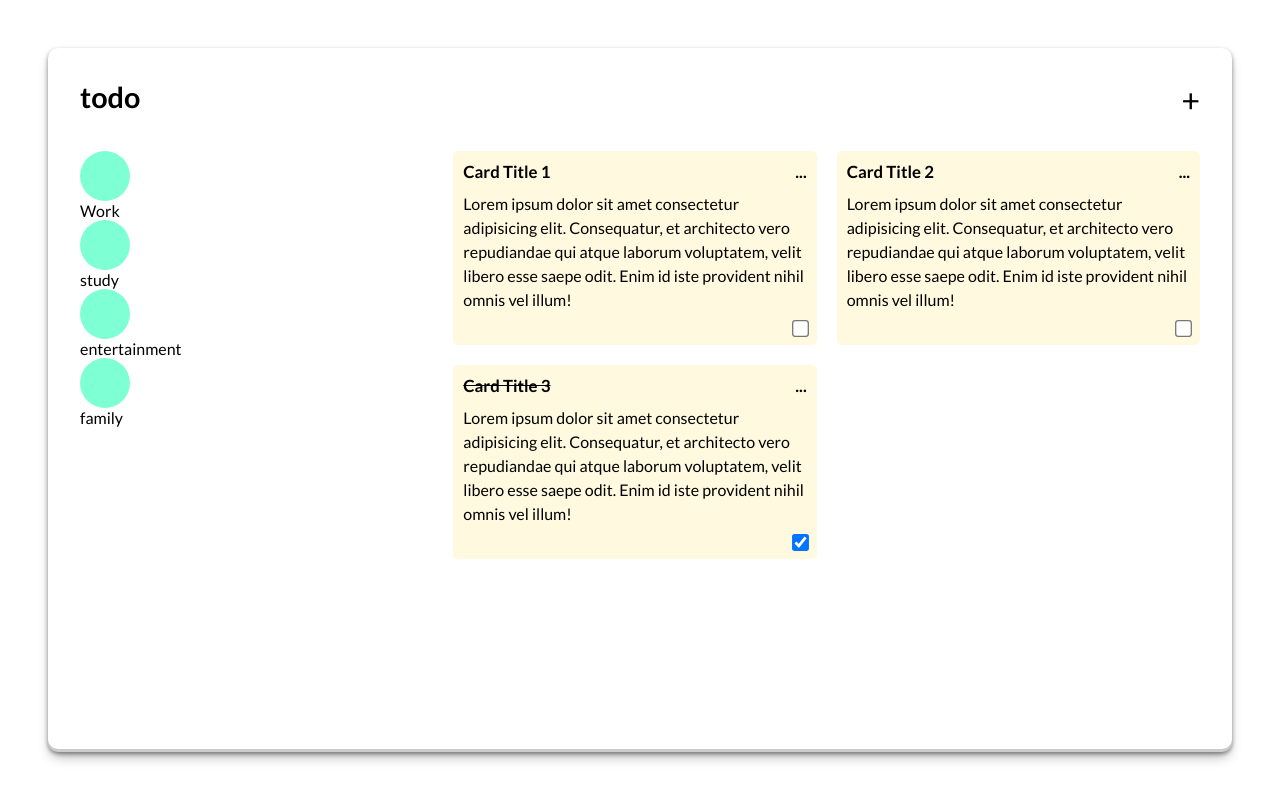
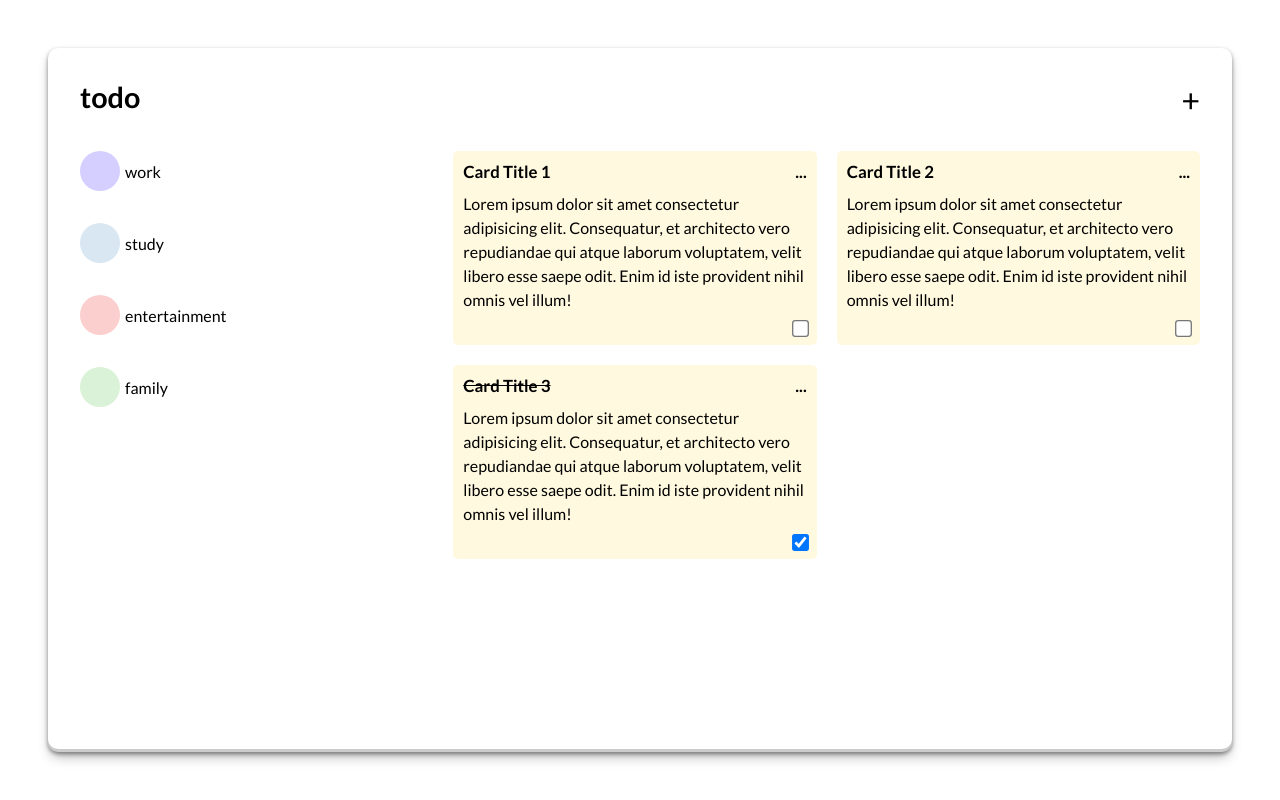
Before and after one commit to Pinto-Katende-Jonathan/Cours-Js-with-Student, a website built with Vite: page index.html in a window 1280 px wide. Built offline with nearby package versions, Linux system fonts and the light colour scheme.

Commit message:
Ajout du style des options

```diff
--- a/index.html
+++ b/index.html
@@ -16,22 +16,22 @@
       <div class="todo">
         <div class="todo-options">
           <div class="wrapper">
-            <div class="color"></div>
-            <span class="name">Work</span>
+            <div class="color" style="--clr: #d5cfff;"></div>
+            <span class="name">work</span>
           </div>
 
           <div class="wrapper">
-            <div class="color"></div>
+            <div class="color" style="--clr: #d9e7f2;"></div>
             <span class="name">study</span>
           </div>
 
           <div class="wrapper">
-            <div class="color"></div>
+            <div class="color" style="--clr: #fbcfce;"></div>
             <span class="name">entertainment</span>
           </div>
 
           <div class="wrapper">
-            <div class="color"></div>
+            <div class="color" style="--clr: #daf2d7;"></div>
             <span class="name">family</span>
           </div>
         </div>
--- a/style.css
+++ b/style.css
@@ -94,9 +94,16 @@
   text-decoration: line-through;
 }
 
+.wrapper{
+  display: flex;
+  align-items: center;
+  gap: 5px;
+  margin-bottom: 2rem;
+}
+
 .wrapper .color{
-  width: 50px;
-  height: 50px;
+  width: 40px;
+  height: 40px;
   border-radius: 50%;
-  background-color: aquamarine;
+  background-color: var(--clr);
 }
```
